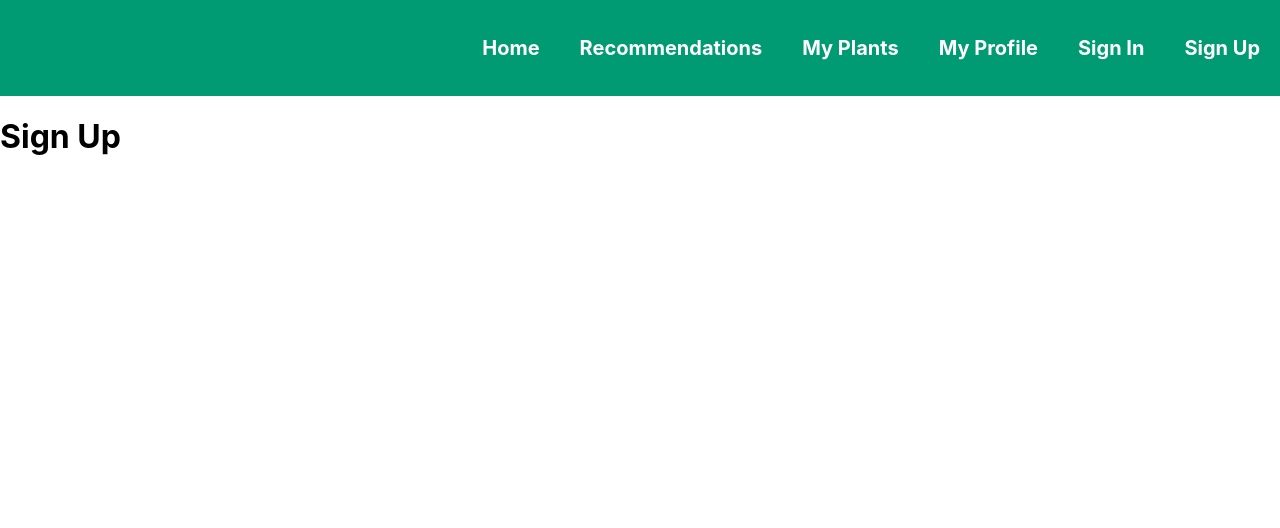
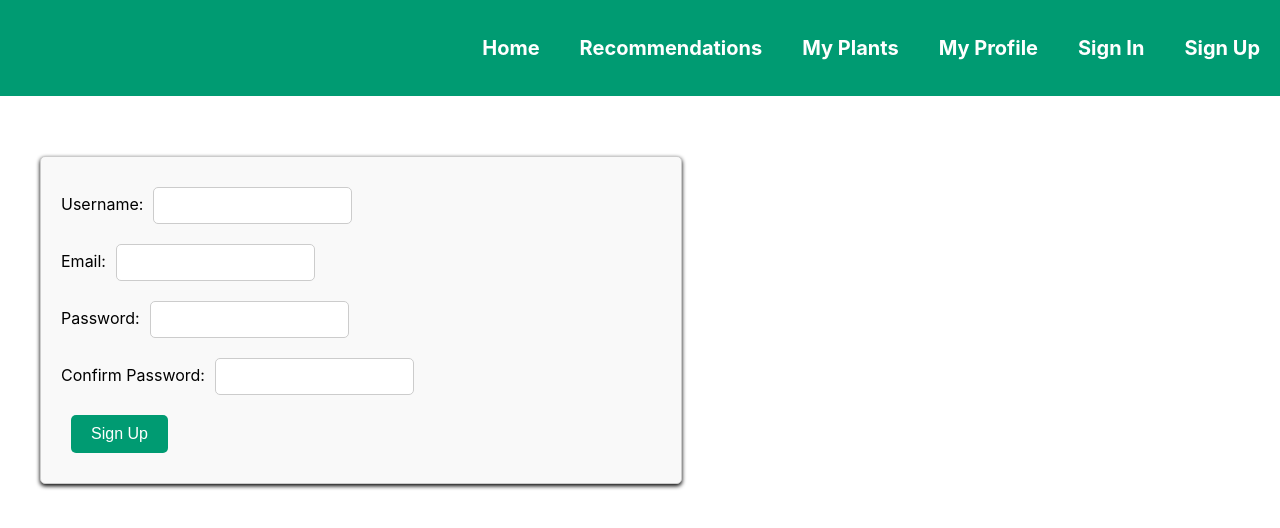
Before and after one commit to viktoriia-sokolenko/fernfriends-wildhacks2025, a React (Create React App) app in the folder client/: page /signup in a window 1280 px wide. Shown: the top 528 px of the page. Built offline with nearby package versions, Linux system fonts and the light colour scheme.

Commit message:
add home page content

```diff
--- a/client/src/App.css
+++ b/client/src/App.css
@@ -1,10 +1,5 @@
 .App {
   text-align: center;
-}
-
-.App-logo {
-  height: 40vmin;
-  pointer-events: none;
 }
 
 @media (prefers-reduced-motion: no-preference) {
@@ -13,20 +8,6 @@
   }
 }
 
-.App-header {
-  background-color: #FCFCFC;
-  min-height: 100vh;
-  display: flex;
-  flex-direction: column;
-  align-items: center;
-  justify-content: center;
-  font-size: calc(10px + 2vmin);
-  color: white;
-}
-
-.App-link {
-  color: #61dafb;
-}
 button {
   background-color: #009B72;
   color: white;
--- a/client/src/App.js
+++ b/client/src/App.js
@@ -3,12 +3,38 @@ import './App.css';
 
 function App() {
   return (
-    <div className="App">
-      <header className="App-header">
+    <div className="section">
+      <h1>Welcome to our indoor plant care hub!</h1>
+      <p>
+        Whether you're a seasoned plant parent or just starting out, this is your space to learn, grow, and enjoy the many perks of keeping greenery around. Indoor plants don’t just brighten a room—they can genuinely make life better in small but meaningful ways.
+      </p>
+
+      <div className="plant-characteristics">
         <p>
-          Grow your plants with us!
+          🌬️ <strong>Breathe Easier: </strong>
+          Many houseplants act as natural air purifiers, removing toxins like formaldehyde and benzene from the environment, leading to cleaner indoor air. They also increase oxygen concentration in the air.
         </p>
-      </header>
+
+        <p>
+          😌 <strong>Stress Less: </strong>
+          Interacting with indoor plants has been shown to reduce stress levels, helping you feel more calm and relaxed in your environment.
+        </p>
+
+        <p>
+          💡 <strong>Boost Productivity & Creativity: </strong>
+          Plants in your workspace can boost focus, creativity, and motivation—making tasks more enjoyable and increasing efficiency.
+        </p>
+
+        <p>
+          🏠 <strong>Healthier Living Environment: </strong>
+          By raising humidity levels and producing oxygen, plants can ease dry skin and respiratory issues, creating a more comfortable and healthier home.
+        </p>
+
+        <p>
+          😊 <strong>Mood Enhancement: </strong>
+          Surrounding yourself with greenery can lift your mood and provide daily joy. Taking care of your plants means taking care of yourself!
+        </p>
+      </div>
     </div>
   );
 }
--- a/client/src/pages/SignIn.js
+++ b/client/src/pages/SignIn.js
@@ -1,5 +1,44 @@
+import React, { useState } from 'react';
+
 const SignIn = () => {
-    return <h1>Sign In</h1>;
-  };
+    const [email, setEmail] = useState('');
+    const [password, setPassword] = useState('');
 
-  export default SignIn;
+    const handleSubmit = (e) => {
+        e.preventDefault();
+        console.log('Email:', email);
+        console.log('Password:', password);
+    };
+
+    return (
+        <div className="section">
+            <form onSubmit={handleSubmit}>
+            <div className="edit-form">
+                <div>
+                    <label htmlFor="email">Email:</label>
+                    <input
+                        type="email"
+                        id="email"
+                        value={email}
+                        onChange={(e) => setEmail(e.target.value)}
+                        required
+                    />
+                </div>
+                <div>
+                    <label htmlFor="password">Password:</label>
+                    <input
+                        type="password"
+                        id="password"
+                        value={password}
+                        onChange={(e) => setPassword(e.target.value)}
+                        required
+                    />
+                </div>
+                <button type="submit">Sign In</button>
+            </div>
+            </form>
+            </div>
+    );
+};
+
+export default SignIn;
--- a/client/src/pages/SignUp.js
+++ b/client/src/pages/SignUp.js
@@ -1,5 +1,69 @@
+import React, { useState } from 'react';
+
 const SignUp = () => {
-    return <h1>Sign Up</h1>;
-  };
+    const [formData, setFormData] = useState({ username: '', email: '' });
 
-  export default SignUp;
+    const handleChange = (e) => {
+        const { name, value } = e.target;
+        setFormData({ ...formData, [name]: value });
+    };
+
+    const handleSubmit = (e) => {
+        e.preventDefault();
+        console.log('Form submitted:', formData);
+    };
+
+    return (
+        <div className="section">
+            <form onSubmit={handleSubmit}>
+                <div className="edit-form">
+                <div>
+                    <label htmlFor="username">Username:</label>
+                    <input
+                        type="text"
+                        id="username"
+                        name="username"
+                        value={formData.username}
+                        onChange={handleChange}
+                        required
+                    />
+                </div>
+                <div>
+                    <label htmlFor="email">Email:</label>
+                    <input
+                        type="email"
+                        id="email"
+                        name="email"
+                        value={formData.email}
+                        onChange={handleChange}
+                        required
+                    />
+                </div>
+                <div>
+                    <label htmlFor="password">Password:</label>
+                    <input
+                        type="password"
+                        id="password"
+                        name="password"
+                        onChange={handleChange}
+                        required
+                    />
+                </div>
+                <div>
+                    <label htmlFor="confirmPassword">Confirm Password:</label>
+                    <input
+                        type="password"
+                        id="confirmPassword"
+                        name="confirmPassword"
+                        onChange={handleChange}
+                        required
+                    />
+                </div>
+                <button type="submit">Sign Up</button>
+                </div>
+            </form>
+        </div>
+    );
+};
+
+export default SignUp;
```
